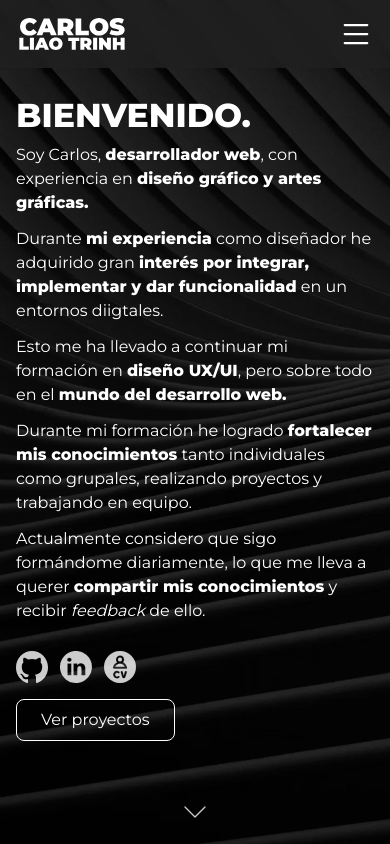
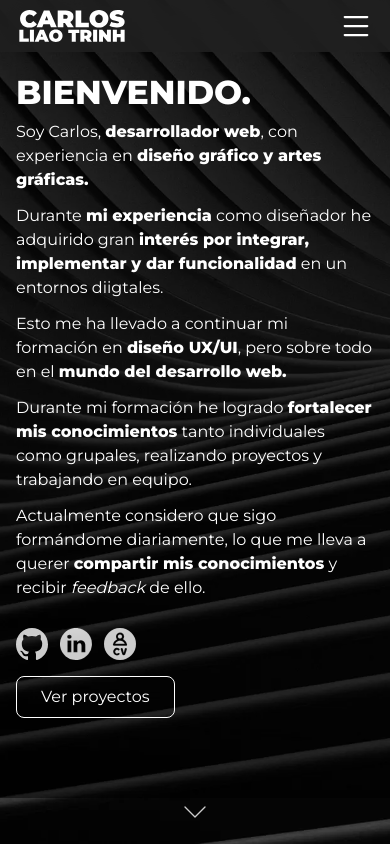
Before and after one commit to Carloslt5/portfolio_web, an Astro site: page / in a window 390 px wide. Shown: the top 844 px of the page. Built offline with nearby package versions, Linux system fonts and the light colour scheme; Astro itself is replaced by a stand-in of ours.

Commit message:
fix: hero

```diff
--- a/src/components/sections/Hero.astro
+++ b/src/components/sections/Hero.astro
@@ -12,12 +12,12 @@ const socialMediasinfo = [SocialMedia.GITHUB, SocialMedia.LINKEDIN, SocialMedia.
 ---
 
 <section
-  class="h-svh max-h-[1200px] min-h-fit bg-cover bg-center bg-no-repeat text-white"
+  class="relative h-screen max-h-[1200px] min-h-fit bg-cover bg-center bg-no-repeat text-white"
   style={`background-image: url(${heroBackground.src});`}
   id={SectionIds.ABOUT_ME}
 >
-  <div class="h-full bg-black bg-opacity-50">
-    <div class="relative m-auto flex h-full max-w-screen-2xl flex-col justify-center gap-4 p-4">
+  <div class="min-h-fit bg-black bg-opacity-50 py-16 sm:h-full">
+    <div class="m-auto flex h-full max-w-screen-2xl flex-col justify-center gap-4 p-4">
       <h1 class="uppercase">{heroContent.title}</h1>
       <article class="max-w-[70ch]">
         {heroContent.paragraphs.map((paragraph) => <p set:html={paragraph} />)}
@@ -28,7 +28,13 @@ const socialMediasinfo = [SocialMedia.GITHUB, SocialMedia.LINKEDIN, SocialMedia.
       </div>
 
       <a href="#proyect-group" title="Ver más" class="btn-custom">Ver proyectos</a>
-      <ArrowDown class="basic-hover absolute bottom-4 left-1/2 h-8 -translate-x-1/2" />
     </div>
+    <a
+      href="#proyect-group"
+      title="Ver proyectos"
+      class="absolute bottom-4 left-1/2 -translate-x-1/2"
+    >
+      <ArrowDown class="basic-hover h-8" />
+    </a>
   </div>
 </section>
--- a/src/layouts/components/NavBar.astro
+++ b/src/layouts/components/NavBar.astro
@@ -4,7 +4,7 @@ import { menuItems } from "@const/MenuItems"
 ---
 
 <header class="bg-blur absolute left-0 top-0 z-20 w-full">
-  <div class="mx-auto flex max-w-screen-2xl flex-wrap items-center justify-between p-4">
+  <div class="mx-auto flex max-w-screen-2xl flex-wrap items-center justify-between px-4 py-2">
     <a href="/" class="flex items-center space-x-3 rtl:space-x-reverse">
       <span class="self-center whitespace-nowrap">
         <img src={logo.src} class="h-8 w-28" alt="Carlos Liao logo" />
```
